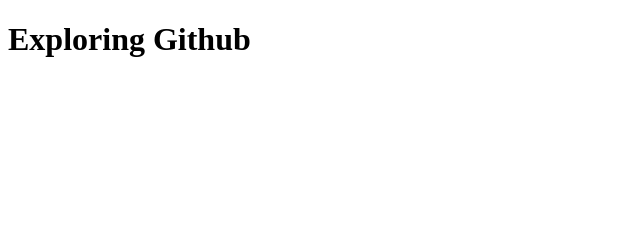
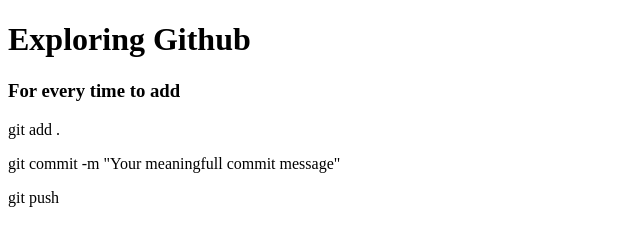
Before and after one commit to rextent/Masud-First-Git, a plain HTML site: page index.html in a window 1280 px wide. Shown: the whole page, without its empty margins (0-640 px from the left). Drawn offline with Linux system fonts and the light colour scheme.

Commit message:
Added the commands to push changes to githut

```diff
--- a/index.html
+++ b/index.html
@@ -7,5 +7,11 @@
 </head>
 <body>
     <h1>Exploring Github</h1>
+    <div>
+        <h3>For every time to add</h3>
+        <p>git add .</p>
+        <p>git commit -m "Your meaningfull commit message"</p>
+        <p>git push</p>
+    </div>
 </body>
 </html>
```
